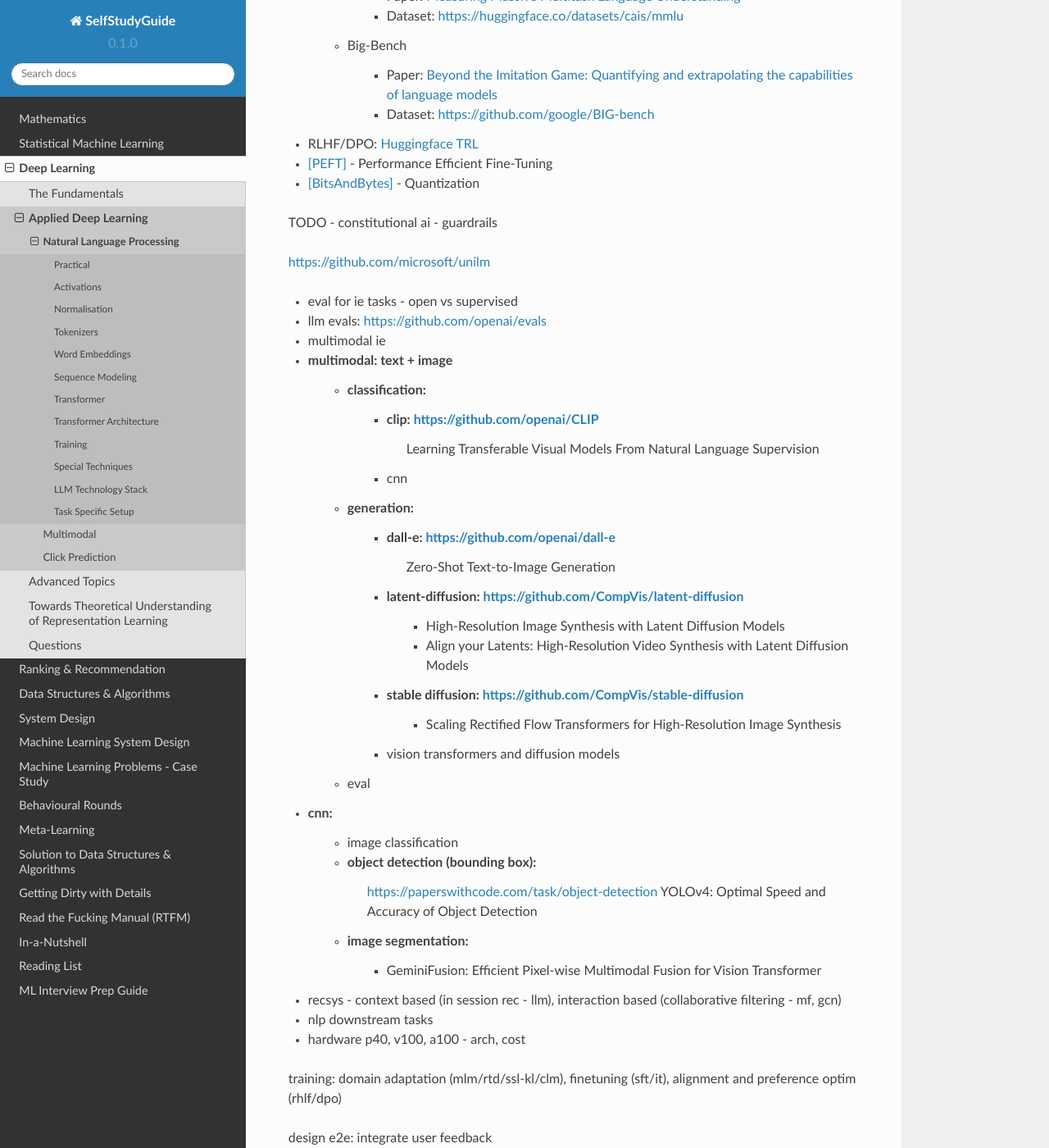
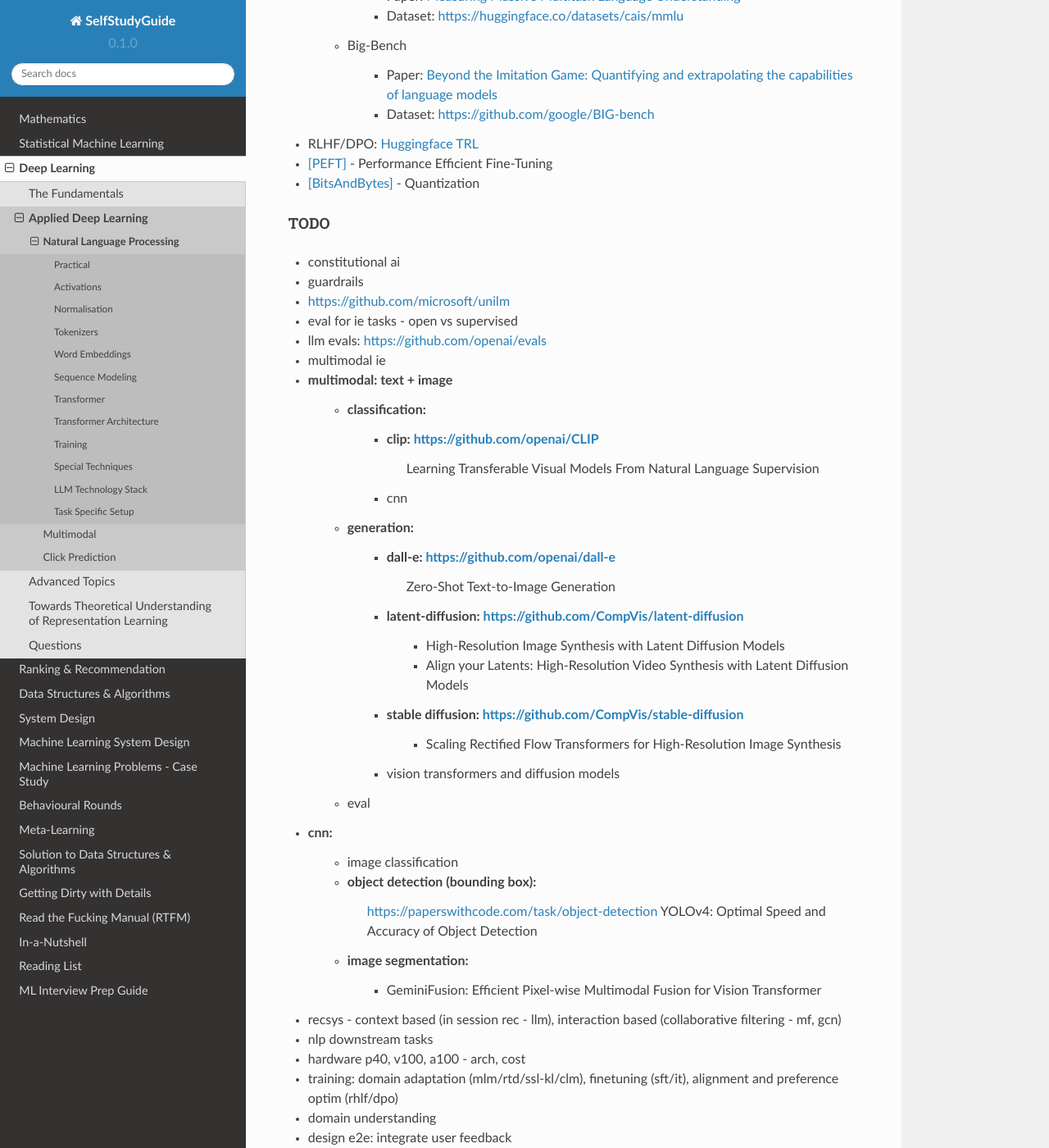
Before and after one commit to uselesstechjunks/leetcode, a Sphinx documentation site: the page built from docs/source/dl/application/nlp.rst, in a window 1280 px wide and 1400 px high, scrolled down 24107 px. Shown: the whole window at 82% size. Built offline with Sphinx 7.4.7 and the Read the Docs theme 2.0.0, drawn with Linux system fonts in a browser that asks for light colours.

Commit message:
Update nlp.rst

```diff
--- a/docs/source/dl/application/nlp.rst
+++ b/docs/source/dl/application/nlp.rst
@@ -959,11 +959,10 @@ Notes:
 * `[BitsAndBytes] <https://huggingface.co/docs/bitsandbytes/index>`_ - Quantization
 
 TODO
+-----------------------------------------------------------------------------------------
 - constitutional ai
 - guardrails
-
-https://github.com/microsoft/unilm
-
+- https://github.com/microsoft/unilm
 - eval for ie tasks - open vs supervised
 - llm evals: https://github.com/openai/evals
 - multimodal ie
@@ -992,10 +991,9 @@ https://github.com/microsoft/unilm
 - recsys - context based (in session rec - llm), interaction based (collaborative filtering - mf, gcn)
 - nlp downstream tasks
 - hardware p40, v100, a100 - arch, cost
-
-training: domain adaptation (mlm/rtd/ssl-kl/clm), finetuning (sft/it), alignment and preference optim (rhlf/dpo)
-
-design e2e: integrate user feedback
+- training: domain adaptation (mlm/rtd/ssl-kl/clm), finetuning (sft/it), alignment and preference optim (rhlf/dpo)
+- domain understanding
+- design e2e: integrate user feedback
 
 Prompt best guide
 -----------------------------------------------------------------------------------------
```
Also changed, not shown: other parts of docs/source/dl/application/nlp.rst (+0 -1 lines).
